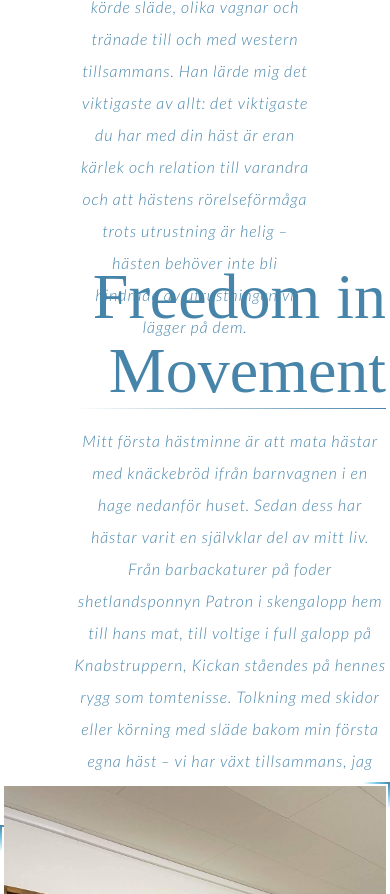
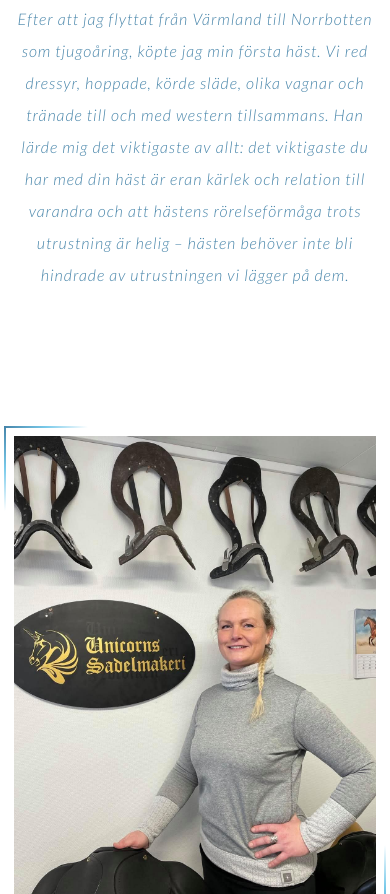
Before and after one commit to unicornssadelmakeri/unicornssadelmakeri.github.io, a plain HTML site: page index.html in a window 390 px wide. Shown: the part 1106-2000 px from the top of the page. Drawn offline with Linux system fonts and the light colour scheme; a web font is replaced by a local one.

Commit message:
Mobile view 90% done

```diff
--- a/index.css
+++ b/index.css
@@ -64,6 +64,7 @@
     width: 4em;
     height: 4em;
     fill: var(--medium-grey);
+    transform: translateX(-50%);
 }
 
 .arrow.more {
@@ -144,7 +145,7 @@ p {
     width: 100%;
 }
 
-.underline.sec1{
+.underline.sec1 {
     background: linear-gradient(to right, transparent, var(--dark-blue), transparent);
 }
 
@@ -268,19 +269,24 @@ p {
     width: 100%;
 }
 
+.c3 {
+    width: 100%;
+    height: 100%;
+    display: flex;
+    align-items: center;
+}
+
+.c4 {
+    display: flex;
+    width: 80%;
+    flex-direction: column;
+    text-align: center;
+}
+
 .c1.center {
     justify-content: center;
     align-items: center;
-}
-
-@media (max-width: 768px) {
-    .c1.information {
-        display: flex;
-        flex-direction: column;
-        height: 60vh;
-        width: 100%;
-    }
-
+    width: 100%;
 }
 
 .c2.center {
@@ -297,22 +303,8 @@ p {
     display: flex;
 }
 
-.c3 {
-    width: 100%;
-    height: 100%;
-    display: flex;
-    align-items: center;
-}
-
 .c3.information {
     justify-content: end;
-}
-
-.c4 {
-    display: flex;
-    width: 80%;
-    flex-direction: column;
-    text-align: center;
 }
 
 .c4.paragraph {
@@ -331,12 +323,15 @@ p {
 .c4.pricing h2 {
     text-align: left;
 }
+.c2.information.image {
+    padding: 1vw;
+}
 
 .c2.picture {
     position: relative;
     width: 100%;
     height: 100%;
-    padding: 1vw;
+    padding: 15px;
     box-sizing: border-box;
 }
 
@@ -366,6 +361,7 @@ p {
     height: 100%;
     width: 100%;
     object-fit: cover;
+    display: block;
 }
 
 .c5.picture.working img {
@@ -399,8 +395,9 @@ p {
     flex-direction: column;
     width: 90%;
 }
+
 /*   ---------------- CONTAINERS END ----------------   */
-
+/*   ---------------- FLAIR START ----------------   */
 .c-flair {
     position: absolute;
     top: 0;
@@ -466,6 +463,7 @@ p {
 .bottom.horizontal.left {
     background: linear-gradient(to right, var(--dark-blue), var(--medium-blue), transparent);
 }
+/*   ---------------- FLAIR END ----------------   */
 
 .pricing-list {
     width: 100%;
@@ -528,3 +526,71 @@ p {
 #more-text.expanded::after {
     opacity: 0;
 }
+
+@media (max-width: 768px) {
+    h1 {
+        font-size: 6rem;
+    }
+
+    .c1 {
+        height: auto;
+        margin-top: 100px;
+    }
+
+    .c2.center,
+    .c2.more,
+    .c4 {
+        width: 95%;
+    }
+
+    .c1.information {
+        display: flex;
+        flex-direction: column;
+        width: auto;
+        gap: 100px;
+    }
+
+    .c2.information.sec2:first-child {
+        order: 2;
+    }
+
+    .c2.information.sec2:last-child {
+        order: 1;
+    }
+
+    .c2.information {
+        flex: 0;
+        display: flex;
+        flex-direction: column;
+    }
+
+    .c2.picture {
+        padding: 10px;
+    }
+
+    .c3.information {
+        justify-content: center;
+    }
+
+    .c4.paragraph {
+        margin: 0;
+    }
+
+    .c4.pricing h2,
+    .c4.paragraph h2 {
+        text-align: center;
+    }
+
+    .underline.information {
+        background: linear-gradient(to right, transparent, var(--dark-blue), transparent);
+    }
+
+    .c2.picture {
+        padding: 10px;
+    }
+
+    .flair {
+        width: 10vh;
+        height: 10vh;
+    }
+}
--- a/index.html
+++ b/index.html
@@ -7,6 +7,7 @@
 	<link rel="preconnect" href="https://fonts.gstatic.com" crossorigin>
 	<link href="https://fonts.googleapis.com/css2?family=Imperial+Script&family=Lato:ital,wght@0,100;0,300;0,400;0,700;0,900;1,100;1,300;1,400;1,700;1,900&display=swap" rel="stylesheet">
     <link rel="stylesheet" href="https://cdnjs.cloudflare.com/ajax/libs/font-awesome/6.5.0/css/all.min.css">
+    <meta name="viewport" content="width=device-width, initial-scale=1.0">
 </head>
 
 <body style="margin: 0;">
@@ -37,8 +38,8 @@
             </div>
         </div>
 
-        <div class="c1 information">
-            <div class="c2 information">
+        <div class="c1 information sec2">
+            <div class="c2 information sec2">
                 <div class="c3 information">
                     <div class="c4 paragraph">
                         <h2 id="section-2-title"></h2>
@@ -47,7 +48,8 @@
                     </div>
                 </div>
             </div>
-            <div class="c2 information">
+
+            <div class="c2 information sec2 image">
                 <div class="c2 picture">
                     <div class="c-flair">
                         <div class="flair top">
@@ -70,8 +72,8 @@
             </div>
         </div>
 
-        <div class="c1 information">
-            <div class="c2 information">
+        <div class="c1 information sec3">
+            <div class="c2 information sec3 image">
                 <div class="c2 picture">
                     <div class="c-flair">
                         <div class="right flair top">
@@ -92,7 +94,8 @@
                     </div>
                 </div>
             </div>
-            <div class="c2 information">
+
+            <div class="c2 information sec3">
                 <div class="c3 pricing">
                     <div class="c4 pricing">
                         <h2 id="section-3-title"></h2>
```
